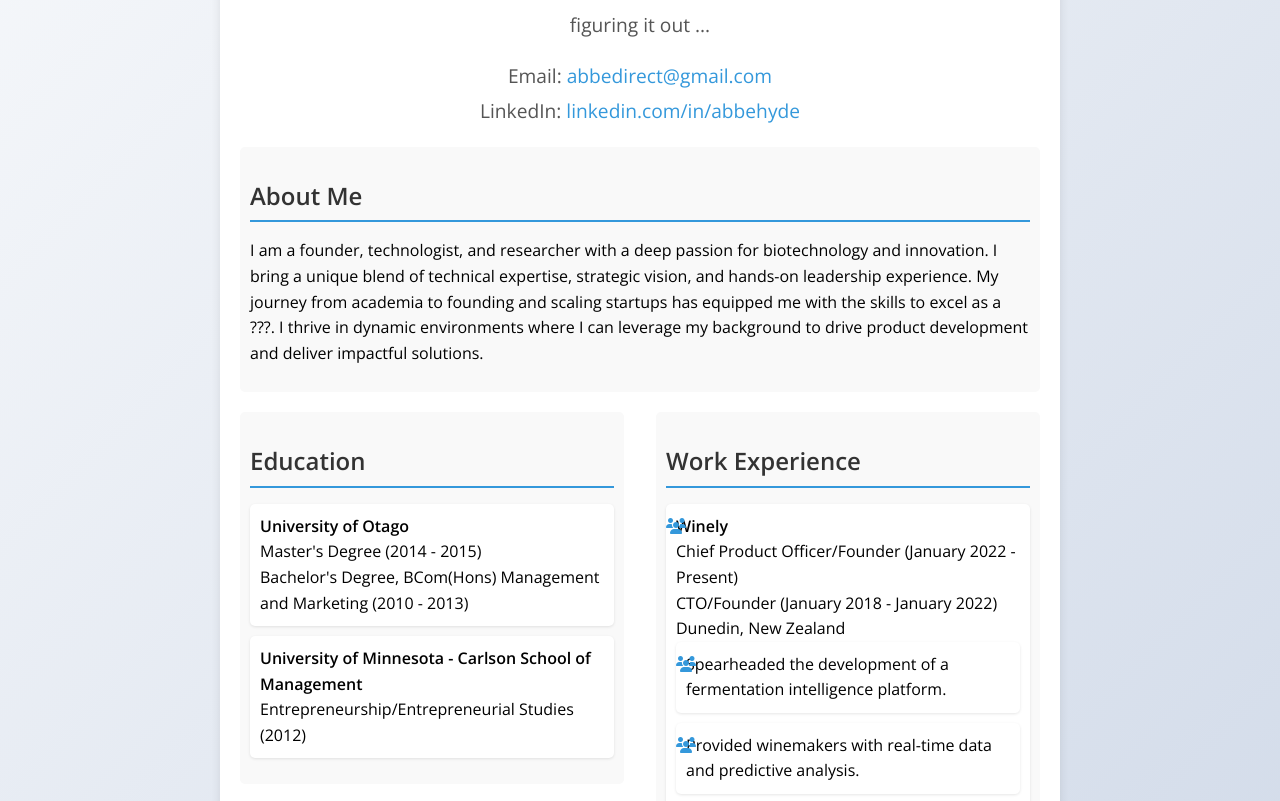
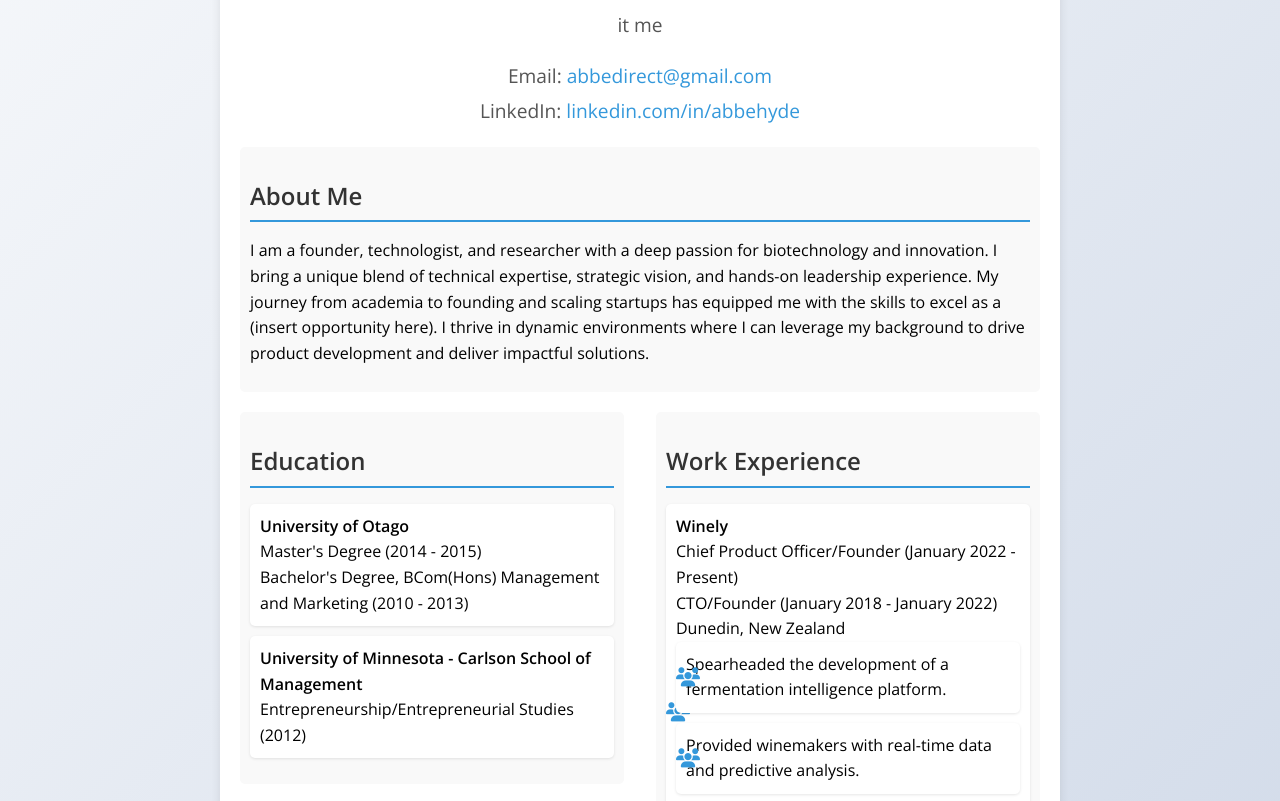
Before and after one commit to abbethehuman/resume, a plain HTML site: page index.html in a window 1280 px wide. Shown: the part 99-900 px from the top of the page. Drawn offline with nearby package versions, Linux system fonts and the light colour scheme.

Commit message:
Update index.html

```diff
--- a/index.html
+++ b/index.html
@@ -69,14 +69,17 @@
         ul li {
             margin-bottom: 10px;
             position: relative;
-            padding-left: 30px;
+            padding-left: 35px; /* Adjusted padding for better spacing */
         }
         ul li::before {
             position: absolute;
             left: 0;
+            top: 50%; /* Center vertically */
+            transform: translateY(-50%);
             font-family: "Font Awesome 6 Free";
             font-weight: 900;
             color: #3498db;
+            font-size: 1.2em; /* Adjust icon size if needed */
         }
         ul.skills li::before {
             content: "\f054"; /* Arrow Right */
@@ -109,7 +112,7 @@
     <div class="container">
         <div class="header">
             <h1>Abbe Hyde</h1>
-            <p>figuring it out ...</p>
+            <p>it me</p>
         </div>
         <div class="contact-info">
             <p>Email: <a href="mailto:abbedirect@gmail.com">abbedirect@gmail.com</a></p>
@@ -117,7 +120,7 @@
         </div>
         <div class="about section">
             <h2>About Me</h2>
-            <p>I am a founder, technologist, and researcher with a deep passion for biotechnology and innovation. I bring a unique blend of technical expertise, strategic vision, and hands-on leadership experience. My journey from academia to founding and scaling startups has equipped me with the skills to excel as a ???. I thrive in dynamic environments where I can leverage my background to drive product development and deliver impactful solutions.</p>
+            <p>I am a founder, technologist, and researcher with a deep passion for biotechnology and innovation. I bring a unique blend of technical expertise, strategic vision, and hands-on leadership experience. My journey from academia to founding and scaling startups has equipped me with the skills to excel as a (insert opportunity here). I thrive in dynamic environments where I can leverage my background to drive product development and deliver impactful solutions.</p>
         </div>
         <div class="columns">
             <div class="column">
```
